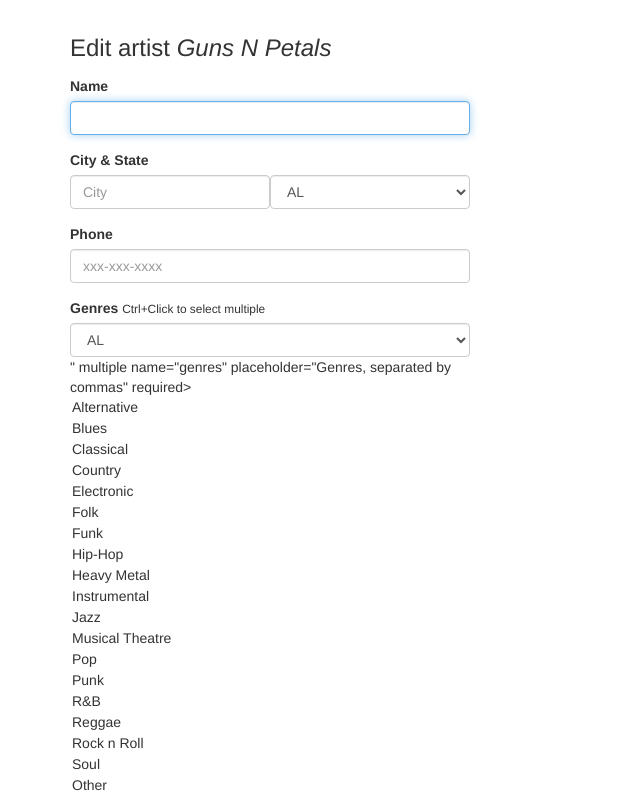
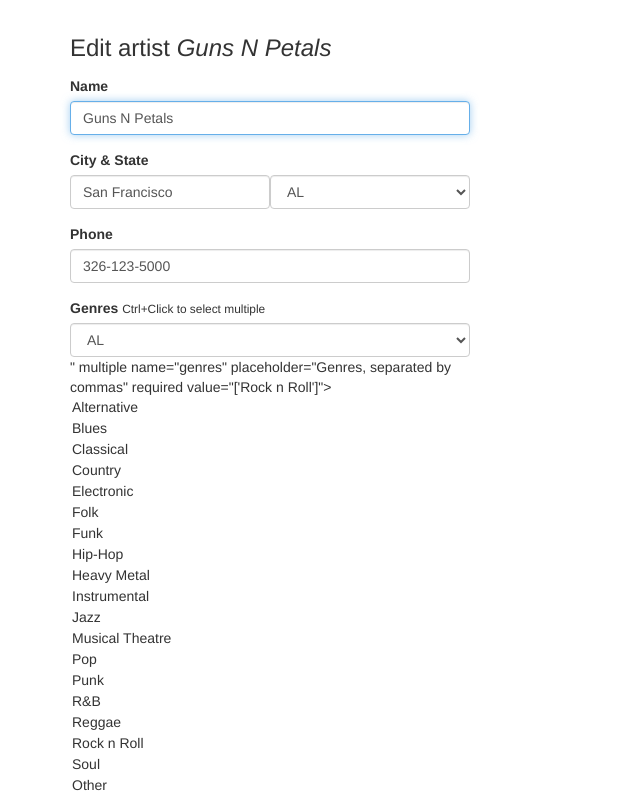
Before and after one commit to alexxsanya/fyyur, a Flask app: page /artists/1/edit in a window 1280 px wide. Shown: the part 60-855 px from the top of the page, without its empty margins (0-640 px from the left). Run offline with Flask 2, Linux system fonts and the light colour scheme; some libraries are stand-ins or nearby versions.

Commit message:
update edit forms for artist

```diff
--- a/templates/forms/edit_artist.html
+++ b/templates/forms/edit_artist.html
@@ -6,32 +6,48 @@
       <h3 class="form-heading">Edit artist <em>{{ artist.name }}</em></h3>
       <div class="form-group">
         <label for="name">Name</label>
-        {{ form.name(class_ = 'form-control', autofocus = true) }}
+        {{ form.name(class_ = 'form-control', autofocus = true, value=artist.name) }}
       </div>
       <div class="form-group">
           <label>City & State</label>
           <div class="form-inline">
             <div class="form-group">
-              {{ form.city(class_ = 'form-control', placeholder='City', autofocus = true) }}
+              {{ form.city(class_ = 'form-control', placeholder='City', autofocus = true, value=artist.city) }}
             </div>
             <div class="form-group">
-              {{ form.state(class_ = 'form-control', placeholder='State', autofocus = true) }}
+              {{ form.state(class_ = 'form-control', placeholder='State', autofocus = true, value=artist.state) }}
             </div>
           </div>
       </div>
       <div class="form-group">
           <label for="phone">Phone</label>
-          {{ form.phone(class_ = 'form-control', placeholder='xxx-xxx-xxxx', autofocus = true) }}
+          {{ form.phone(class_ = 'form-control', placeholder='xxx-xxx-xxxx', autofocus = true, value=artist.phone) }}
         </div>
       <div class="form-group">
         <label for="genres">Genres</label>
         <small>Ctrl+Click to select multiple</small>
-        {{ form.genres(class_ = 'form-control', placeholder='Genres, separated by commas', id=form.state, autofocus = true) }}
+        {{ form.genres(class_ = 'form-control', placeholder='Genres, separated by commas', id=form.state, autofocus = true, value=artist.genres) }}
       </div>
       <div class="form-group">
           <label for="genres">Facebook Link</label>
-          {{ form.facebook_link(class_ = 'form-control', placeholder='http://', id=form.state, autofocus = true) }}
-        </div>
+          {{ form.facebook_link(class_ = 'form-control', placeholder='http://', id=form.state, autofocus = true, value=artist.facebook_link) }}
+      </div>
+      <div class="form-group">
+        <label for="image_link">Image Link</label>
+        {{ form.image_link(class_ = 'form-control', placeholder='http://', id=form.image_link, autofocus = true, value=artist.image_link) }}
+      </div>
+      <div class="form-group">
+        <label for="website">Website</label>
+        {{ form.website(class_ = 'form-control', placeholder='http://', id=form.website, autofocus = true, value=artist.website) }}
+      </div>
+      <div class="form-group">
+        <label for="seeking_venue">Seeking Venue</label>
+        {{ form.seeking_venue(class_ = 'form-control', id=form.seeking_venue, autofocus = true, value=artist.seeking_venue) }}
+      </div>
+      <div class="form-group">
+        <label for="seeking_description">Seeking Description</label>
+        {{ form.seeking_description(class_ = 'form-control', id=form.seeking_description, autofocus = true, value=artist.seeking_description) }}
+      </div>
       <input type="submit" value="Edit Artist" class="btn btn-primary btn-lg btn-block">
     </form>
   </div>
```
